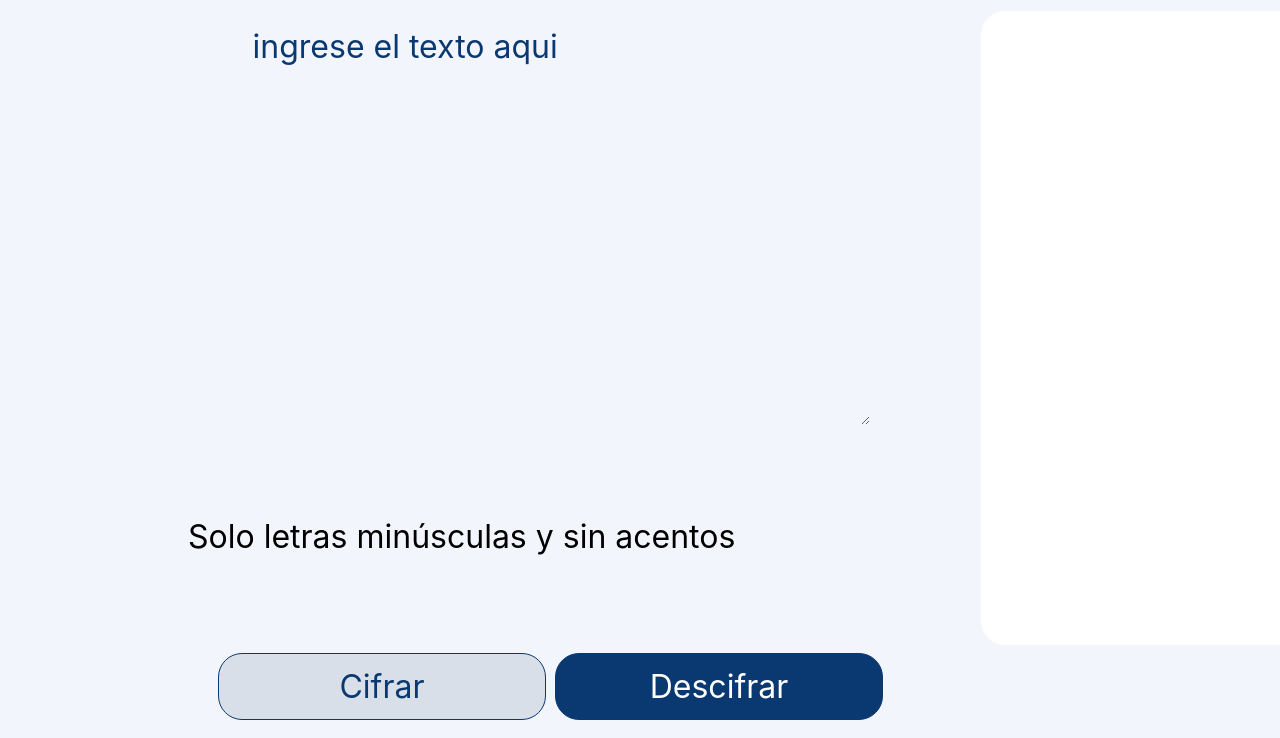
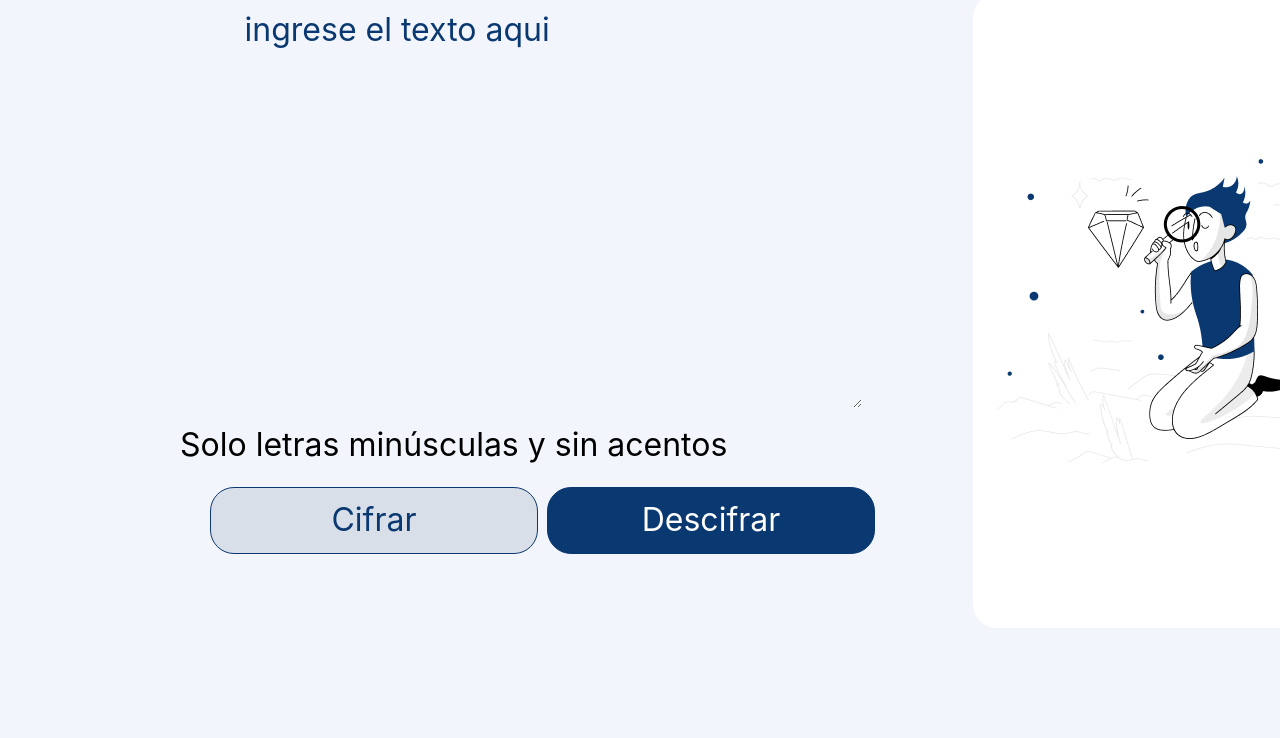
Before and after one commit to NahuelArn/Challenge-Encriptador, a plain HTML site: page index.html in a window 1280 px wide. Shown: the part 75-813 px from the top of the page. Drawn offline with Linux system fonts and the light colour scheme; the site is published under a folder, as on GitHub Pages, so addresses that start at the root find nothing.

Commit message:
all-fixed

```diff
--- a/index.html
+++ b/index.html
@@ -6,7 +6,7 @@
   <meta http-equiv="X-UA-Compatible" content="IE=edge" />
   <meta name="viewport" content="width=device-width, initial-scale=1.0" />
   <title>Challenge Alura</title>
-  <link rel="stylesheet" href="/img/reset.css" />
+  <link rel="stylesheet" href="img/reset.css" />
   <link rel="stylesheet" href="styles.css" />
   <link rel="preconnect" href="https://fonts.googleapis.com">
   <link rel="preconnect" href="https://fonts.gstatic.com" crossorigin>
--- a/styles.css
+++ b/styles.css
@@ -41,7 +41,7 @@ main {
 .text-area-right {
   height: 630px;
   background: white;
-  background-image: url("/img/Munheco.png");
+  background-image: url("img/Munheco.png");
   background-repeat: no-repeat;
   background-position: center;
   border: none;
```
